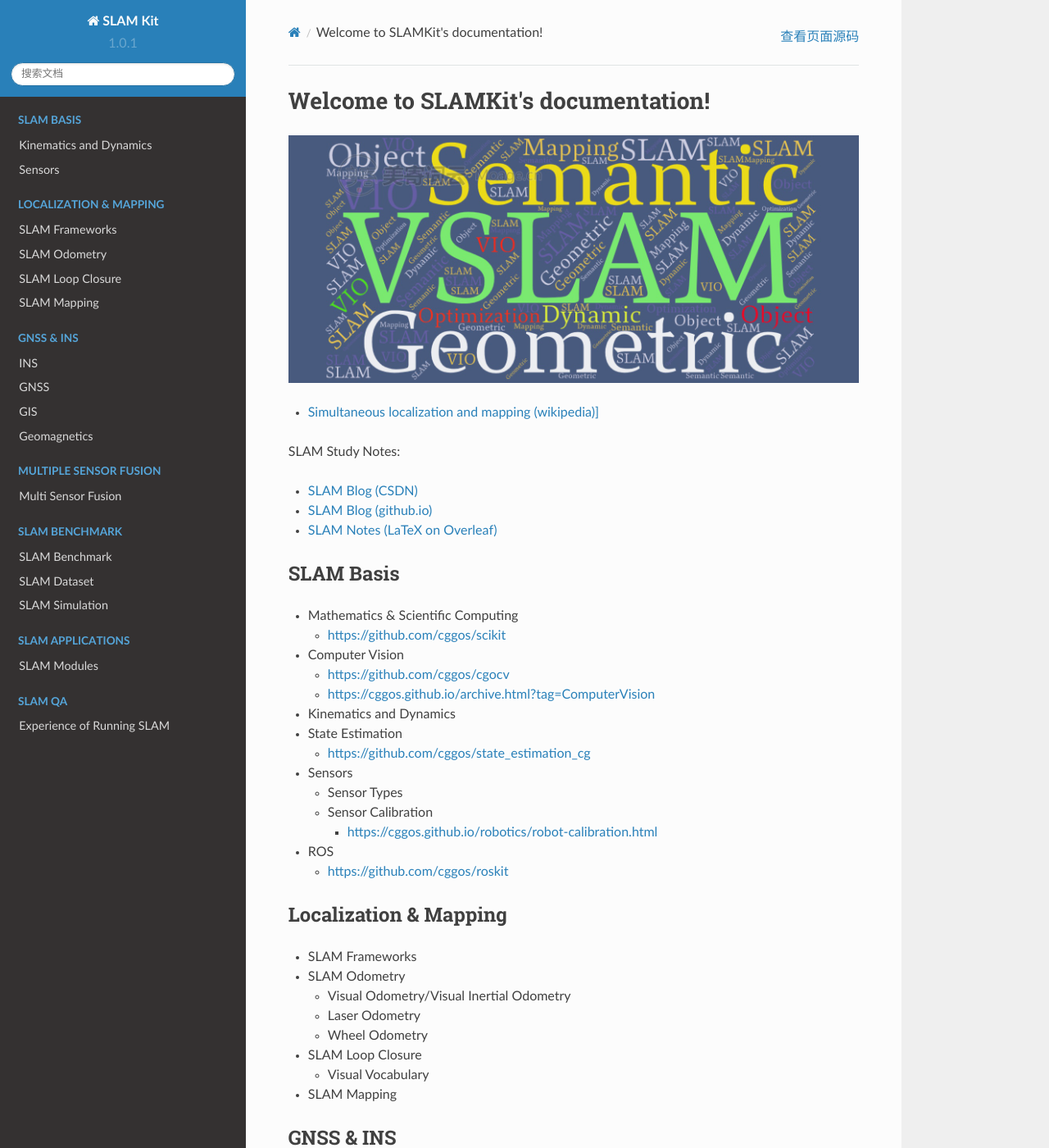
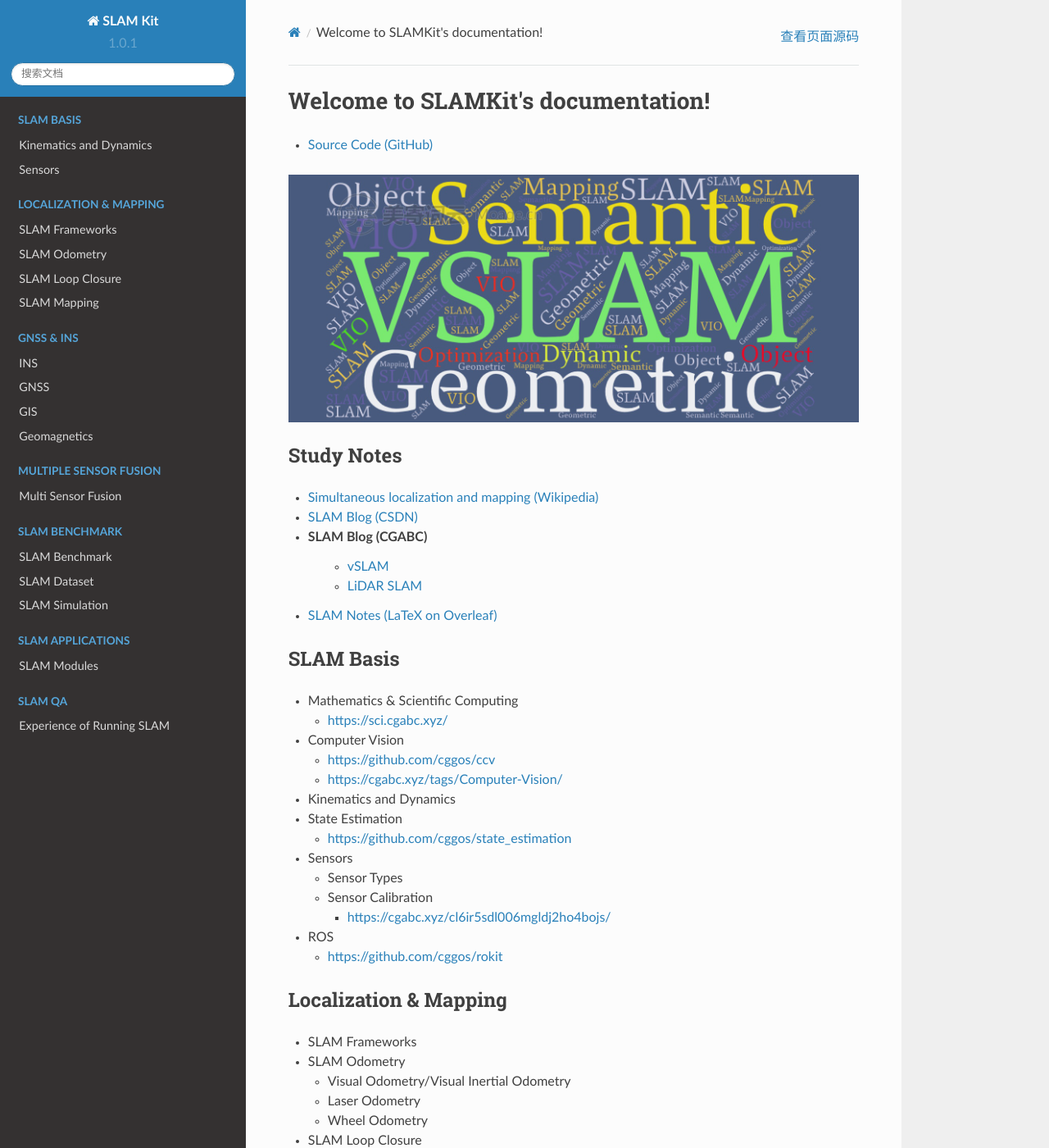
Before and after one commit to cggos/slamkit, a Sphinx documentation site: the page built from docs/index.rst, in a window 1280 px wide and 1400 px high. Shown: the whole window at 82% size. Built offline with Sphinx 7.4.7 and the Read the Docs theme 2.0.0, drawn with Linux system fonts in a browser that asks for light colours; some of the changed lines change nothing that is shown; some of the changed text lies outside the part shown.

Commit message:
update docs/index.rst

```diff
--- a/docs/conf.py
+++ b/docs/conf.py
@@ -18,7 +18,7 @@ sys.path.insert(0, os.path.abspath('.'))
 # -- Project information -----------------------------------------------------
 
 project = 'SLAM Kit'
-copyright = '2021, Gavin Gao'
+copyright = '2022, Gavin Gao'
 author = 'Gavin Gao'
 # The short X.Y version.
 version = u'1.0.1'
--- a/docs/index.rst
+++ b/docs/index.rst
@@ -6,14 +6,22 @@
 Welcome to SLAMKit's documentation!
 ====================================
 
+* `Source Code (GitHub) <https://github.com/cggos/slamkit>`_
+
 .. image:: imgs/slam.jpg
 
-* `Simultaneous localization and mapping (wikipedia)] <https://en.wikipedia.org/wiki/Simultaneous_localization_and_mapping/>`_
 
-SLAM Study Notes:
+Study Notes
+-------------------------
+
+* `Simultaneous localization and mapping (Wikipedia) <https://en.wikipedia.org/wiki/Simultaneous_localization_and_mapping>`_
 
 * `SLAM Blog (CSDN) <https://blog.csdn.net/u011178262/article/category/7456224/>`_
-* `SLAM Blog (github.io) <https://cggos.github.io/archive.html?tag=SLAM>`_
+
+* SLAM Blog (CGABC)
+   * `vSLAM <https://cgabc.xyz/tags/Visual-SLAM/>`_
+   * `LiDAR SLAM <https://cgabc.xyz/tags/LiDAR-SLAM/>`_
+
 * `SLAM Notes (LaTeX on Overleaf) <https://www.overleaf.com/read/drmrxvnphrck/>`_
 
 
@@ -22,18 +30,18 @@ SLAM Basis
 
 * Mathematics & Scientific Computing
 
-  * https://github.com/cggos/scikit
+  * https://sci.cgabc.xyz/
 
 * Computer Vision
 
-  * https://github.com/cggos/cgocv
-  * https://cggos.github.io/archive.html?tag=ComputerVision
+  * https://github.com/cggos/ccv
+  * https://cgabc.xyz/tags/Computer-Vision/
 
 * Kinematics and Dynamics
 
 * State Estimation
 
-  * https://github.com/cggos/state_estimation_cg
+  * https://github.com/cggos/state_estimation
 
 * Sensors
 
@@ -41,11 +49,11 @@ SLAM Basis
 
   * Sensor Calibration
 
-    * https://cggos.github.io/robotics/robot-calibration.html
+    * https://cgabc.xyz/cl6ir5sdl006mgldj2ho4bojs/
 
 * ROS
 
-  * https://github.com/cggos/roskit
+  * https://github.com/cggos/rokit
 
 
 
```
